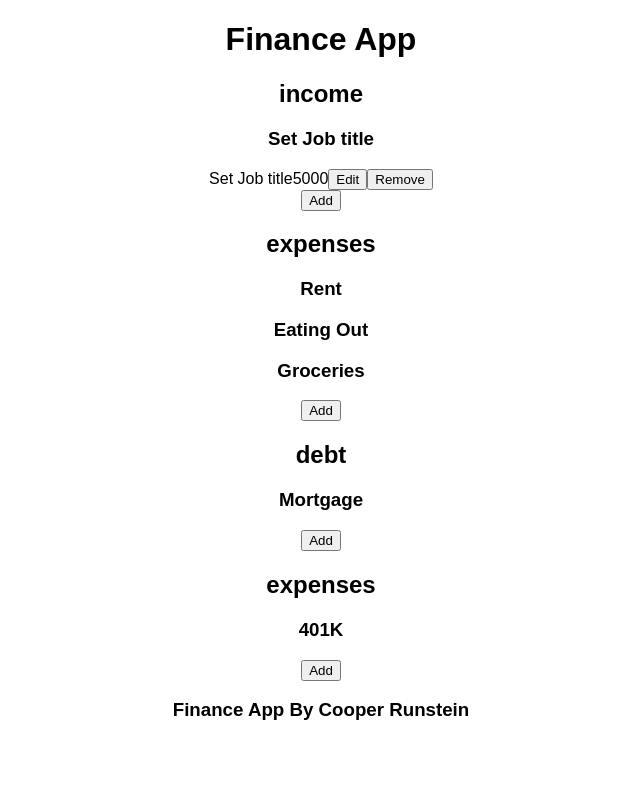
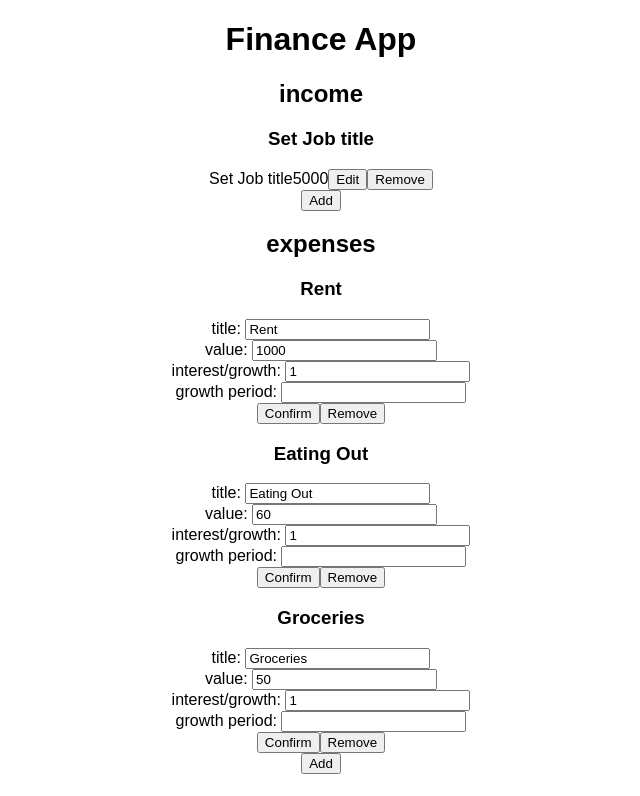
Before and after one commit to Cooper-Runstein/React-Personal-Finance-App, a React (Create React App) app: page / in a window 1280 px wide. Shown: the top 796 px of the page, without its empty margins (319-959 px from the left). Built offline with nearby package versions, Linux system fonts and the light colour scheme.

Commit message:
Change handler functions correctly in start form

```diff
--- a/src/Components/Start_Components/Start.js
+++ b/src/Components/Start_Components/Start.js
@@ -116,10 +116,11 @@ class Start extends React.Component {
 
   //*****Button and Input Change/Click functions********//
 
-  alterInstances = (type, instanceIndex, newState) => {
+  //Common Function
+  alterInstances = (type, instanceIndex, newInstance) => {
     return this.state[type].instances.map((e, i) => {
       if (i === instanceIndex){
-        return newState(e)
+        return newInstance(e,i)
       } else {
         return e;
       }
@@ -136,19 +137,20 @@ class Start extends React.Component {
     })
   }
 
+  //Event Handlers
   onEditAt = (type, instanceIndex) => {
-    console.log("Edit Called");
+    console.log("Edit Called at " + type + ' ' + instanceIndex);
     const newState = (e) => {
       return {
         ...e,
         isEditing: !e.isEditing
       }
     }
-
     this.changeStateInstancesAt(type, this.alterInstances(type, instanceIndex, newState))
   }
 
   addInstance = (type) => {
+    console.log("Adding Instance to: " + type);
     let newInstance = {
       title: 'set',
       value: 'set',
@@ -162,96 +164,39 @@ class Start extends React.Component {
     }
 
     let currentInstances = this.state[type].instances.slice();
-    currentInstances.push(newInstance)
+    currentInstances.push(newInstance);
 
-    this.changeStateInstancesAt(type, currentInstances)
+    this.changeStateInstancesAt(type, currentInstances);
   }
 
-  removeInstanceAt = (type, catIndex, instanceIndex) => {
-    const newCategory = [];
-    const alterInstance = (instances, instanceIndex) => {
-      const newinstances = [];
-      instances.map((e, i) => {
-        if (i === instanceIndex) {
-          return false;
-        } else {
-          newinstances.push(e)
-        }
-        return null;
-      })
-      return newinstances;
+  removeInstanceAt = (type, instanceIndex) => {
+    console.log("Remove Instance at " + type + " " + instanceIndex);
+    let newInstances = this.state[type].instances.filter((e, i) => {
+      return i !== instanceIndex;
+    });
+    this.changeStateInstancesAt(type, newInstances);
   }
 
-    this.state[type].map((e, i) => {
-      if (i === catIndex) {
-        let subCategory = {
-          ...e,
-          instances: alterInstance(e.instances, instanceIndex)
-        }
-        newCategory.push(subCategory);
-      } else {
-        newCategory.push(e);
-      }
-      return null;
-    })
+  onChangeAt = (type, instanceIndex) => {
+    console.log("Change Called at " + type + " " + instanceIndex)
+    const newInstance = (e,i)=> {
+      const valueValue = document.getElementById(`value-${type}-${i}`).value;
+      const titleValue = document.getElementById(`title-${type}-${i}`).value;
+      const interestValue = document.getElementById(`interest-${type}-${i}`).value;
+      const lengthValue = document.getElementById(`length-${type}-${i}`).value;
+      //const durationValue = document.getElementById(`duration-${type}-${i}`).value;
 
-    this.setState({
-      ...this.state,
-      [type]: newCategory
-    })
-  }
-
-  onChangeAt = (type, catIndex, instanceIndex) => {
-    const newCategory = [];
-    const alterInstance = (instances, instanceIndex) => {
-      const newinstances = [];
-      instances.map((e, i) => {
-        if (i === instanceIndex) {
-          const valueValue = document.getElementById(`value-${type}-${catIndex}-${i}`).value;
-          const titleValue = document.getElementById(`title-${type}-${catIndex}-${i}`).value;
-          const interestValue = document.getElementById(`interest-${type}-${catIndex}-${i}`).value;
-          const lengthValue = document.getElementById(`length-${type}-${catIndex}-${i}`).value;
-          const durationValue = document.getElementById(`duration-${type}-${catIndex}-${i}`).value;
-
-          console.log(interestValue);
-
-          let newInstance = {
+      return {
         ...e,
         pendingValue: valueValue,
         pendingTitle: titleValue,
         pendingInterest: interestValue,
         pendingLength: lengthValue,
-            pendingDuration: durationValue
+        //pendingDuration: durationValue
+      }
     }
 
-          newinstances.push(newInstance);
-        } else {
-          newinstances.push(e)
-        }
-
-        return null;
-
-      })
-      return newinstances;
-    }
-
-    this.state[type].map((e, i) => {
-      if (i === catIndex) {
-        let subCategory = {
-          ...e,
-          instances: alterInstance(e.instances, instanceIndex)
-        }
-        newCategory.push(subCategory);
-      } else {
-        newCategory.push(e);
-      }
-      return null;
-    })
-
-    this.setState({
-      ...this.state,
-      [type]: newCategory
-    })
+    this.changeStateInstancesAt(type, this.alterInstances(type, instanceIndex, newInstance))
   }
 
   onConfirmAt = (type, catIndex, instanceIndex) => {
@@ -403,18 +348,32 @@ class Start extends React.Component {
           instances = {this.state.income.instances}
           onEditAt = {this.onEditAt}
           addInstance = {()=>this.addInstance('income')}
+          removeInstanceAt = {this.removeInstanceAt}
+          onChangeAt = {this.onChangeAt}
         />
         <StartCategoryForm
           title = {"expenses"}
           instances = {this.state.expenses.instances}
+          onEditAt = {this.onEditAt}
+          addInstance = {()=>this.addInstance('expenses')}
+          removeInstanceAt = {this.removeInstanceAt}
+          onChangeAt = {this.onChangeAt}
           />
         <StartCategoryForm
           title = {"debt"}
           instances = {this.state.debt.instances}
+          onEditAt = {this.onEditAt}
+          addInstance = {()=>this.addInstance('debt')}
+          removeInstanceAt = {this.removeInstanceAt}
+          onChangeAt = {this.onChangeAt}
         />
         <StartCategoryForm
-          title = {"expenses"}
+          title = {"savings"}
           instances = {this.state.savings.instances}
+          onEditAt = {this.onEditAt}
+          addInstance = {()=>this.addInstance('savings')}
+          removeInstanceAt = {this.removeInstanceAt}
+          onChangeAt = {this.onChangeAt}
         />
       </div>
          )
--- a/src/Components/Start_Components/StartCategoryForm.js
+++ b/src/Components/Start_Components/StartCategoryForm.js
@@ -44,18 +44,15 @@ const  StartCategoryForm = (props)=> {
           pendingDuration = {
             e.pendingDuration
           }
-          onEditAt = {
+          onEdit = {
             ()=> props.onEditAt(props.title, i)
           }
-          // removeInstanceAt = {
-          //   this.removeInstanceAt
-          // }
-          // addInstance = {
-          //   () => this.addInstance('debt', i)
-          // }
-          // onChange = {
-          //   this.onChangeAt
-          // }
+          onRemove = {
+            ()=> props.removeInstanceAt(props.title, i)
+          }
+          onChange = {
+            ()=> props.onChangeAt(props.title, i)
+          }
           // onConfirm = {
           //   this.onConfirmAt
           // }
--- a/src/Components/Start_Components/StartInstanceForm.js
+++ b/src/Components/Start_Components/StartInstanceForm.js
@@ -2,65 +2,66 @@ import React from 'react';
 import PropTypes from 'prop-types';
 
 const StartInstanceForm = (props)=> {
+    const activeForm = (e, i, type)=>{
+      let longTerm;
+      (type === "savings" || type === "debt") ? longTerm = true : longTerm = false;
+      const durationInput = ()=>{
+        return (
+        <div
+          className="start-input-container"> duration: <input
+          placeholder = {props.duration}
+          value = {props.pendingDuration}
+          id={`duration-${props.type}-${props.instanceIndex}`}
+          onChange={()=> props.onChange(props.type, props.catIndex, i)}
+          />
+      </div>
+        )
+      }
+      return (
+        <div className="start-sub-category-instances">
+        <div key={i} className="start-instance">
+            <div className="start-input-container"> title: <input
+                placeholder = {props.title}
+                value = {props.pendingTitle}
+                id={`title-${props.type}-${props.instanceIndex}`}
+                onChange={()=> props.onChange(props.type, props.catIndex, i)}
+            />
+            </div>
+            <div className="start-input-container"> value: <input
+                placeholder = {props.value}
+                value = {props.pendingValue}
+                id={`value-${props.type}-${props.instanceIndex}`}
+                onChange={()=> props.onChange(props.type, props.catIndex, i)}
+            />
+            </div>
+            {/* {!longTerm ? durationInput() : false} */}
+            <div className="start-input-container"> interest/growth: <input
+                placeholder = {props.interest}
+                value = {props.pendingInterest}
+                id={`interest-${props.type}-${props.instanceIndex}`}
+                onChange={()=> props.onChange(props.type, props.catIndex, i)}
+            />
+            </div>
+            <div className="start-input-container"> growth period: <input
+                placeholder = {props.length}
+                value = {props.pendingLength}
+                id={`length-${props.type}-${props.instanceIndex}`}
+                onChange={()=> props.onChange(props.type, props.catIndex, i)}
+            />
+            </div>
+            </div>
+            <div className="start-instance-buttons">
+            <button
+                onClick={props.onEdit}
+                > Confirm </button>
+            <button
+                onClick={props.onRemove}
+              >Remove</button>
+            </div>
 
-    // const editingForm = (e,i, type)=>{
-    //   let longTerm;
-    //   (type === "savings" || type === "debt") ? longTerm = true : longTerm = false;
-    //   const durationInput = ()=>{
-    //     return (
-    //     <div
-    //       className="start-input-container"> duration: <input
-    //       placeholder = {e.duration}
-    //       value = {e.pendingDuration}
-    //       id={`duration-${props.type}-${props.catIndex}-${i}`}
-    //       onChange={()=> props.onChange(props.type, props.catIndex, i)}
-    //       />
-    //   </div>
-    //     )
-    //   }
-    //   return (
-    //     <div className="start-sub-category-instances">
-    //     <div key={i} className="start-instance">
-    //         <div className="start-input-container"> title: <input
-    //             placeholder = {e.title}
-    //             value = {e.pendingTitle}
-    //             id={`title-${props.type}-${props.catIndex}-${i}`}
-    //             onChange={()=> props.onChange(props.type, props.catIndex, i)}
-    //         />
-    //         </div>
-    //         <div className="start-input-container"> value: <input
-    //             placeholder = {e.value}
-    //             value = {e.pendingValue}
-    //             id={`value-${props.type}-${props.catIndex}-${i}`}
-    //             onChange={()=> props.onChange(props.type, props.catIndex, i)}
-    //         />
-    //         </div>
-    //         {!longTerm ? durationInput() : false}
-    //         <div className="start-input-container"> interest/growth: <input
-    //             placeholder = {e.interest}
-    //             value = {e.pendingInterest}
-    //             id={`interest-${props.type}-${props.catIndex}-${i}`}
-    //             onChange={()=> props.onChange(props.type, props.catIndex, i)}
-    //         />
-    //         </div>
-    //         <div className="start-input-container"> growth period: <input
-    //             placeholder = {e.length}
-    //             value = {e.pendingLength}
-    //             id={`length-${props.type}-${props.catIndex}-${i}`}
-    //             onChange={()=> props.onChange(props.type, props.catIndex, i)}
-    //         />
-    //         </div>
-    //         </div>
-    //         <div className="start-instance-buttons">
-    //             <button
-    //                 onClick={()=> props.onConfirm(props.type, props.catIndex, i)}> Confirm </button>
-    //             <button
-    //                 onClick={()=> props.removeInstanceAt(props.type, props.catIndex, i)}>Remove</button>
-    //         </div>
-
-    //     </div>
-    //   )
-    // }
+        </div>
+      )
+    }
 
     const staticForm = ()=>{
       return (
@@ -68,10 +69,10 @@ const StartInstanceForm = (props)=> {
           <span>{props.title}</span>
           <span>{props.value}</span>
           <button
-              onClick={()=> props.onEditAt(props.type, props.instanceIndex)}
+              onClick={props.onEdit}
               > Edit </button>
           <button
-              //onClick={()=> props.removeInstanceAt(props.type, props.catIndex, i)}
+              onClick={props.onRemove}
             >Remove</button>
         </div>
       )
@@ -83,7 +84,7 @@ const StartInstanceForm = (props)=> {
             {/* {//<h4 className="start-sub-category-desc">{props.description}</h4>}
             */}
 
-            {props.isEditing ? <div /> : staticForm()}
+            {props.isEditing ? activeForm() : staticForm()}
 
         </div>
     )
```
Lines whose indentation alone changed are shown as unchanged.
